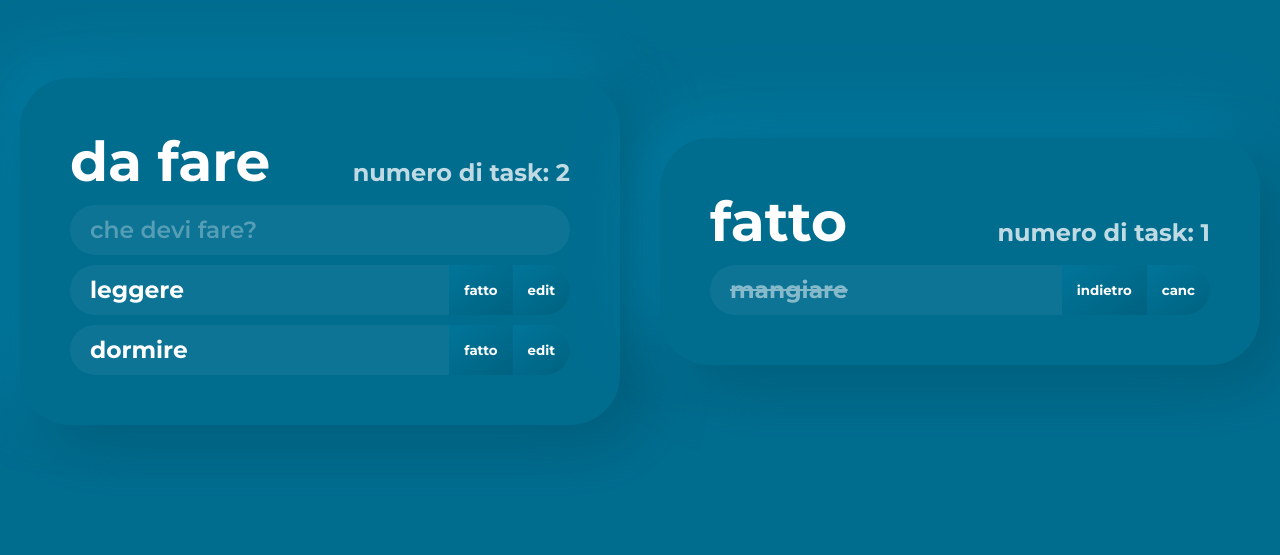
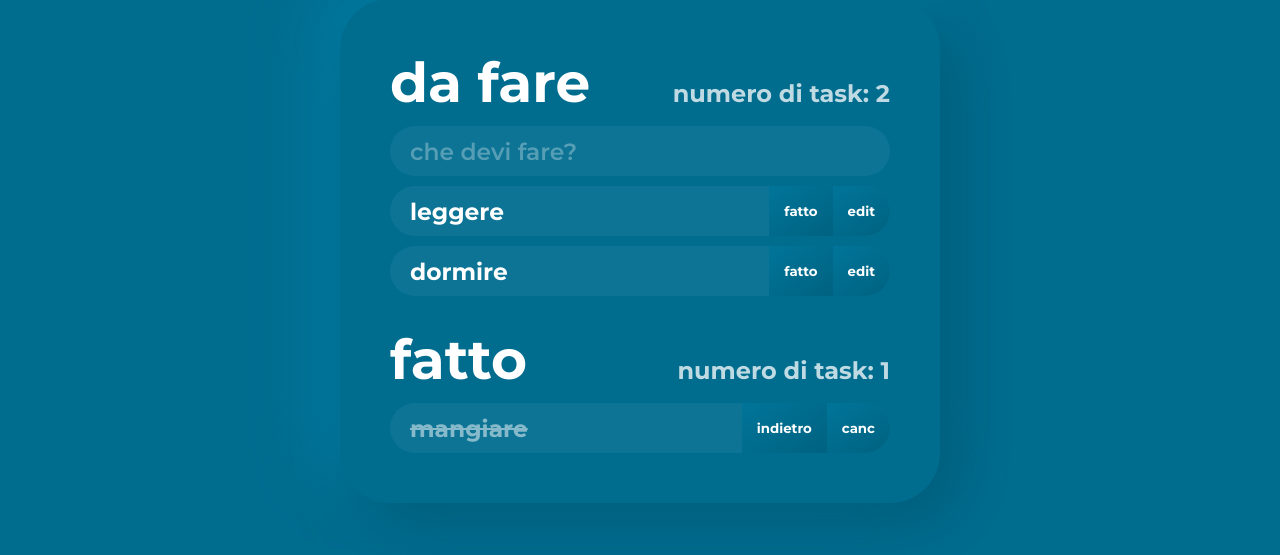
Before and after one commit to emanueleattina/vue-todolist, a plain HTML site: page index.html in a window 1280 px wide. Shown: the part 149-704 px from the top of the page. Drawn offline with nearby package versions, Linux system fonts and the light colour scheme.

Commit message:
Carico miglioramento grafico

```diff
--- a/index.html
+++ b/index.html
@@ -60,9 +60,8 @@
                         <button v-else class="canc" @click="cancella(todo)">canc</button>
                     </div>
                 </div>
-            </div>
-            <div class="container" v-if="todoFiniti.length > 0">
-                <div class="title-container">
+
+                <div class="title-container" v-if="todoFiniti.length > 0">
                     <h1 class="lista-finiti">fatto</h1>
                     <h2>numero di task: {{ todoFiniti.length }}</h2>
                 </div>
@@ -90,6 +89,9 @@
                         <button class="canc" @click="cancella(todo)">canc</button>
                     </div>
                 </div>
+            </div>
+            <!-- <div class="container" v-if="todoFiniti.length > 0"></div> -->
+
         </div>
     </div>
 
--- a/master.css
+++ b/master.css
@@ -41,6 +41,7 @@ h1.lista-da-fare {
 
 h1.lista-finiti {
     font-size: 55px;
+    margin-top: 30px;
 }
 
 h2 {
```
